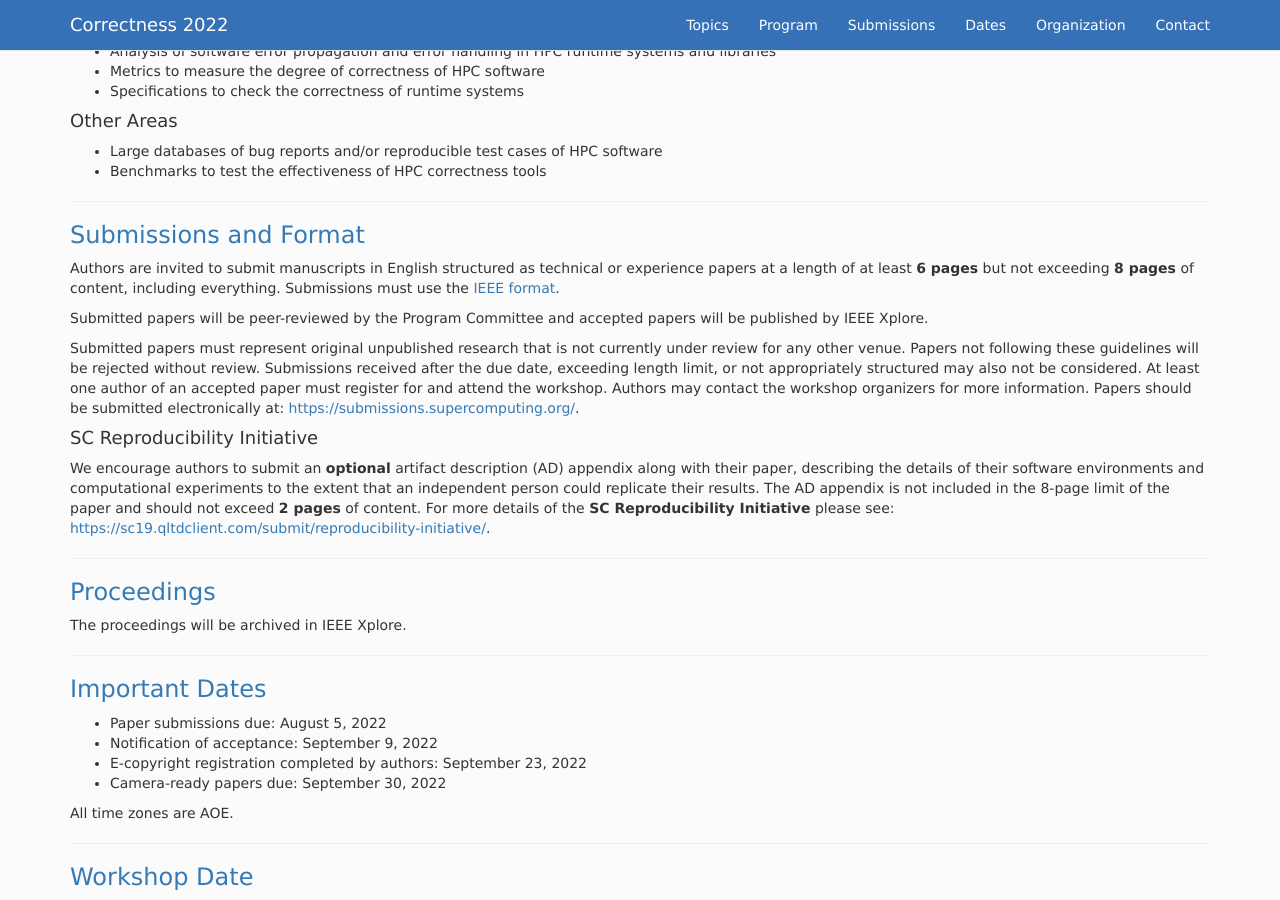
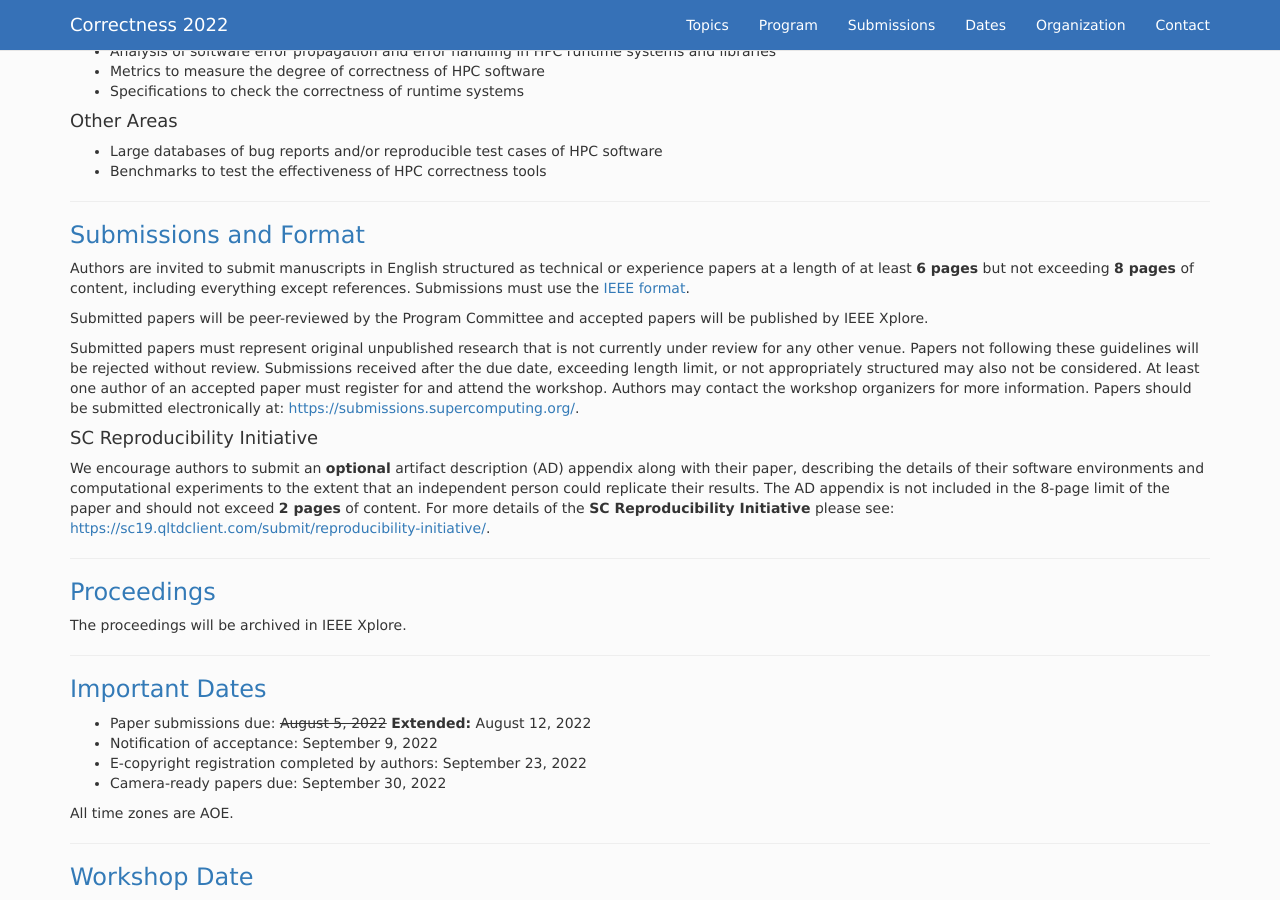
Before and after one commit to correctness-workshop/2022, a Jekyll site: the page built from index.md, in a window 1280 px wide and 900 px high, scrolled down 1227 px. Built offline with Jekyll 4.4.1, drawn with Linux system fonts in a browser that asks for light colours; nearby versions of some CDN libraries; the list of posts is cut into pages by our own code.

Commit message:
Update index.md

```diff
--- a/index.md
+++ b/index.md
@@ -64,7 +64,7 @@ Topics of interest include, but are not limited to:
 ----
 ### <a class="anchor" name="submissions"> Submissions and Format </a>
 
-Authors are invited to submit manuscripts in English structured as technical or experience papers at a length of at least **6 pages** but not exceeding **8 pages** of content, including everything. Submissions must use the [IEEE format](https://www.ieee.org/conferences/publishing/templates.html).
+Authors are invited to submit manuscripts in English structured as technical or experience papers at a length of at least **6 pages** but not exceeding **8 pages** of content, including everything except references. Submissions must use the [IEEE format](https://www.ieee.org/conferences/publishing/templates.html).
 
 <!--Submitted papers will be peer-reviewed by the Program Committee and accepted papers will be published by IEEE Xplore via TCHPC.-->
 Submitted papers will be peer-reviewed by the Program Committee and accepted papers will be published by IEEE Xplore.
@@ -90,7 +90,7 @@ The proceedings will be archived in IEEE Xplore.
 * Camera-ready papers due: TBD
 -->
 
-* Paper submissions due: August 5, 2022
+* Paper submissions due: ~~August 5, 2022~~ **Extended:** August 12, 2022
 * Notification of acceptance: September 9, 2022
 * E-copyright registration completed by authors: September 23, 2022
 * Camera-ready papers due: September 30, 2022
```
